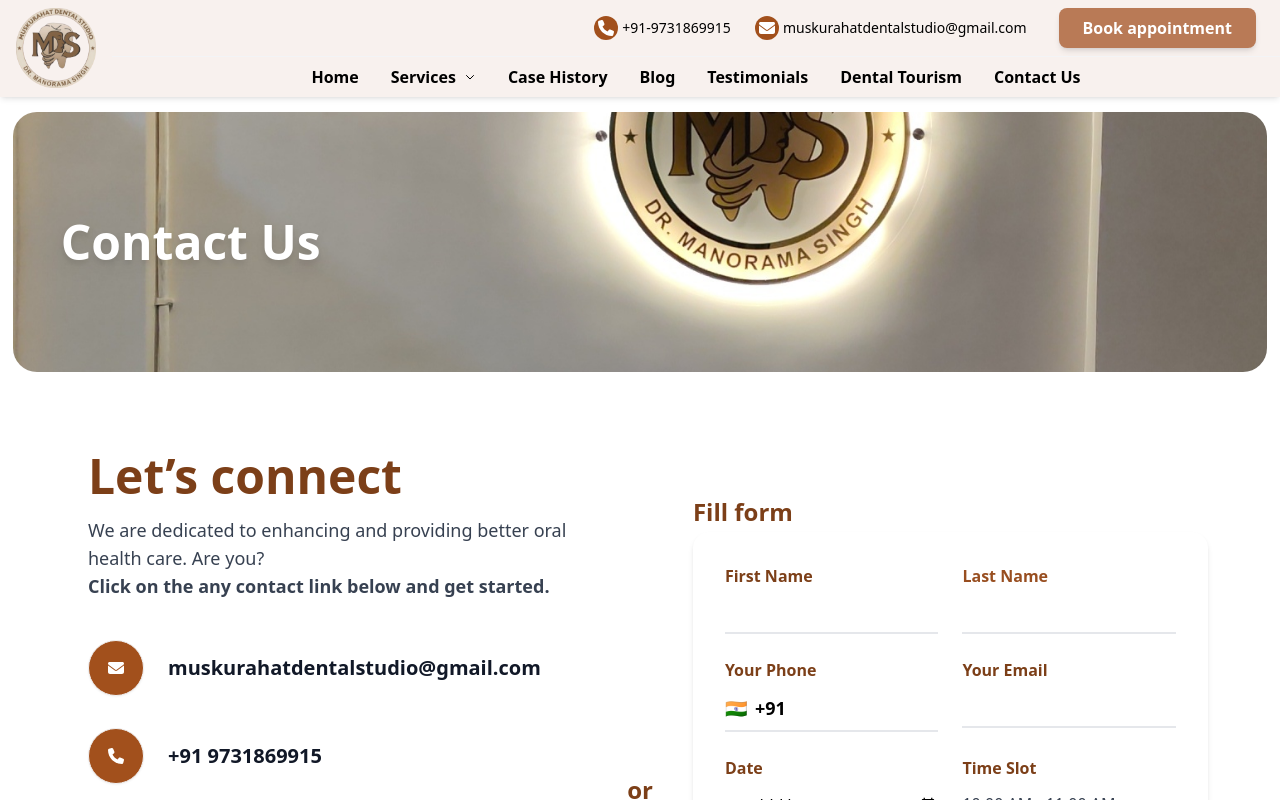
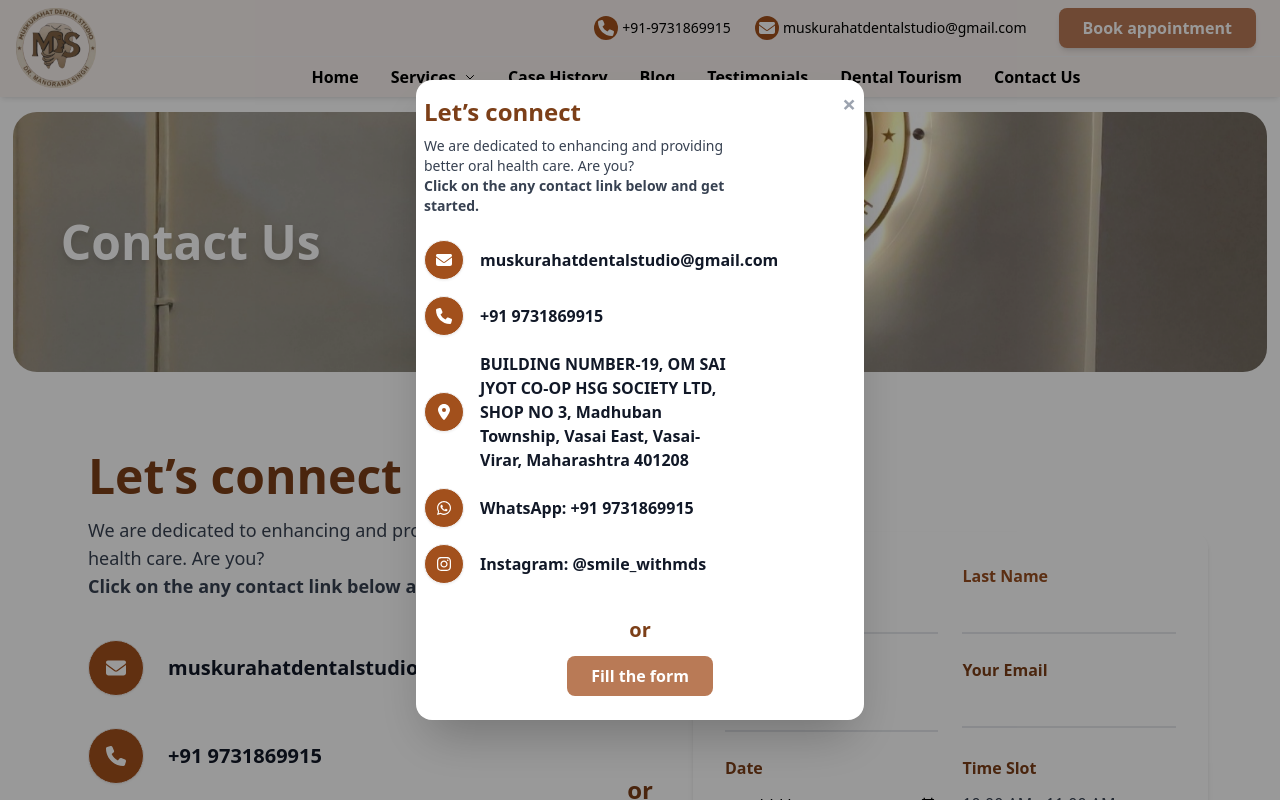
Before and after one commit to hrishi2710/dental-website-frontend, a React (Create React App) app: page /contact-us in a window 1280 px wide. Both pictures are taken after a click on the button "Book appointment". Shown: the top 800 px of the page. Built offline with nearby package versions, Linux system fonts and the light colour scheme.

Commit message:
Added modals for the book appointment button

```diff
--- a/src/App.js
+++ b/src/App.js
@@ -11,9 +11,13 @@ import TeamEntry from './components/Team/TeamEntry';
 import { Routes, Route, useLocation } from 'react-router-dom';
 import ServicePageEntry from './components/Services/IndividualServices/ServicePageEntry';
 import ContactUs from './components/ContactUs/ContactUs';
+import ContactUsFormModal from './components/ContactUs/ContactUsFormModal';
+import ContactUsSocialModal from './components/ContactUs/ContactUsSocialModal';
 
 function App() {
   let [showSideDrawerMenu, setShowSideDrawerMenu] = useState(false);
+  const [showFormModal, setShowFormModal] = useState(false);
+  const [showSocialModal, setShowSocialModal] = useState(false);
   const location = useLocation();
 
   useEffect(() => {
@@ -28,9 +32,20 @@ function App() {
     setShowSideDrawerMenu(true);
   }
 
+  let closeFormModal = () => setShowFormModal(false);
+  let closeSocialModal = () => setShowSocialModal(false);
+
+  // When 'Book appointment' is clicked, show the social modal
+  let handleBookAppointment = () => setShowSocialModal(true);
+  // When 'Fill the form' is clicked in the social modal, close it and open the form modal
+  let handleFillForm = () => {
+    setShowSocialModal(false);
+    setShowFormModal(true);
+  };
+
   return (
     <div className='relative'>
-      <Header openSideDrawerHandler={openSideDrawerHandler} />
+      <Header openSideDrawerHandler={openSideDrawerHandler} onBookAppointment={handleBookAppointment} />
       <div className="pt-20 md:pt-24">
         <Routes>
           <Route path="/services/:serviceLabel" element={<ServicePageEntry />} />
@@ -51,6 +66,8 @@ function App() {
       )}
       <SideDrawerMenu show={showSideDrawerMenu} onClose={closeSideDrawerHandler} />
       <ContactFooter />
+      <ContactUsSocialModal open={showSocialModal} onClose={closeSocialModal} onFillForm={handleFillForm} />
+      <ContactUsFormModal open={showFormModal} onClose={closeFormModal} />
     </div>
   );
 }
--- a/src/components/BookAppointmentButton.js
+++ b/src/components/BookAppointmentButton.js
@@ -1,5 +1,9 @@
-const BookAppointmentButton = () => (
-  <button className="bg-[#b97a56] hover:bg-[#a05f3c] text-white font-semibold px-6 py-2 rounded-lg shadow-md transition-colors">
+const BookAppointmentButton = ({ onClick }) => (
+  <button
+    className="bg-[#b97a56] hover:bg-[#a05f3c] text-white font-semibold px-6 py-2 rounded-lg shadow-md transition-colors"
+    onClick={onClick}
+    type="button"
+  >
     Book appointment
   </button>
 );
--- /dev/null
+++ b/src/components/ContactUs/ContactUsFormModal.js
@@ -0,0 +1,24 @@
+import React from 'react';
+import ContactUsForm from './ContactUsForm';
+
+const ContactUsFormModal = ({ open, onClose }) => {
+  if (!open) return null;
+  return (
+    <div className="fixed inset-0 z-50 flex items-center justify-center bg-black bg-opacity-40">
+      <div className="relative w-full max-w-xl mx-4">
+        <button
+          className="absolute top-2 right-2 text-3xl text-gray-400 hover:text-[#7c3f18] font-bold z-10"
+          onClick={onClose}
+          aria-label="Close"
+        >
+          &times;
+        </button>
+        <div className="bg-white rounded-2xl shadow-2xl p-0">
+          <ContactUsForm />
+        </div>
+      </div>
+    </div>
+  );
+};
+
+export default ContactUsFormModal;
--- a/src/components/ContactUs/ContactUsSocial.js
+++ b/src/components/ContactUs/ContactUsSocial.js
@@ -36,33 +36,32 @@ const contactInfo = [
   },
 ];
 
-// const iconCircleClass =
-//   'bg-[#a2501c] text-white rounded-full w-14 h-14 flex items-center justify-center text-xl';
-const iconCircleClass =
-  'bg-[#a2501c] text-white rounded-full flex items-center justify-center w-14 h-14 aspect-square shadow-sm border border-gray-100';
-
-const ContactUsSocial = () => (
-  <div className="max-w-lg px-4 py-8">
-    <h2 className="text-4xl md:text-5xl font-bold text-[#7c3f18] mb-4">Let’s connect</h2>
-    <p className="text-lg text-gray-700 mb-10">
+const ContactUsSocial = ({ small }) => {
+  const iconCircleClass = small
+    ? 'bg-[#a2501c] text-white rounded-full flex items-center justify-center w-10 h-10 aspect-square shadow-sm border border-gray-100 text-base'
+    : 'bg-[#a2501c] text-white rounded-full flex items-center justify-center w-14 h-14 aspect-square shadow-sm border border-gray-100 text-xl';
+  return (
+    <div className={small ? 'max-w-xs px-2 py-4' : 'max-w-lg px-4 py-8'}>
+      <h2 className={small ? 'text-2xl font-bold text-[#7c3f18] mb-2' : 'text-4xl md:text-5xl font-bold text-[#7c3f18] mb-4'}>Let’s connect</h2>
+      <p className={small ? 'text-sm text-gray-700 mb-6' : 'text-lg text-gray-700 mb-10'}>
         We are dedicated to enhancing and providing better oral health care. Are you?
         <br />
         <b>Click on the any contact link below and get started.</b>
       </p>
-    <div className="space-y-8 mb-8">
+      <div className={small ? 'space-y-4 mb-4' : 'space-y-8 mb-8'}>
         {contactInfo.map((item, idx) => (
-        <div key={idx} className="flex items-center gap-6">
+          <div key={idx} className={small ? 'flex items-center gap-4' : 'flex items-center gap-6'}>
             {item.href ? (
               <a
                 href={item.href}
                 target={item.href.startsWith('http') ? '_blank' : undefined}
                 rel="noopener noreferrer"
-              className="flex items-center gap-6 group"
+                className={small ? 'flex items-center gap-4 group' : 'flex items-center gap-6 group'}
               >
-              <span className={iconCircleClass + " group-hover:bg-[#7c3f18] transition-colors"}>
+                <span className={iconCircleClass + ' group-hover:bg-[#7c3f18] transition-colors'}>
                   <FontAwesomeIcon icon={item.icon} />
                 </span>
-              <span className="text-lg md:text-xl text-gray-900 font-bold">
+                <span className={small ? 'text-base text-gray-900 font-bold' : 'text-lg md:text-xl text-gray-900 font-bold'}>
                   {item.label}
                 </span>
               </a>
@@ -71,7 +70,7 @@ const ContactUsSocial = () => (
                 <span className={iconCircleClass}>
                   <FontAwesomeIcon icon={item.icon} />
                 </span>
-              <span className="text-lg md:text-xl text-gray-900 font-bold">{item.label}</span>
+                <span className={small ? 'text-base text-gray-900 font-bold' : 'text-lg md:text-xl text-gray-900 font-bold'}>{item.label}</span>
               </>
             )}
           </div>
@@ -79,5 +78,6 @@ const ContactUsSocial = () => (
       </div>
     </div>
   );
+};
 
 export default ContactUsSocial;
--- /dev/null
+++ b/src/components/ContactUs/ContactUsSocialModal.js
@@ -0,0 +1,33 @@
+import React from 'react';
+import ContactUsSocial from './ContactUsSocial';
+
+const ContactUsSocialModal = ({ open, onClose, onFillForm }) => {
+  if (!open) return null;
+  return (
+    <div className="fixed inset-0 z-50 flex items-center justify-center bg-black bg-opacity-40">
+      <div className="relative w-full max-w-md mx-2">
+        <button
+          className="absolute top-2 right-2 text-2xl text-gray-400 hover:text-[#7c3f18] font-bold z-10"
+          onClick={onClose}
+          aria-label="Close"
+        >
+          &times;
+        </button>
+        <div className="bg-white rounded-2xl shadow-2xl p-0">
+          <ContactUsSocial small />
+          <div className="flex flex-col items-center justify-center pb-6">
+            <div className="text-xl font-bold text-[#7c3f18] mb-3">or</div>
+            <button
+              className="bg-[#b97a56] hover:bg-[#a05f3c] text-white font-bold py-2 px-6 rounded-lg text-base transition-colors"
+              onClick={onFillForm}
+            >
+              Fill the form
+            </button>
+          </div>
+        </div>
+      </div>
+    </div>
+  );
+};
+
+export default ContactUsSocialModal;
--- a/src/components/Header.js
+++ b/src/components/Header.js
@@ -12,13 +12,13 @@ const Header = (props) => (
         <div className="flex flex-row items-center justify-between px-6 py-2 w-full bg-[#f8f1ee]">
           <ContactInfo />
           <div className="hidden md:flex justify-end flex-shrink-0 ml-8">
-            <BookAppointmentButton />
+            <BookAppointmentButton onClick={props.onBookAppointment} />
           </div>
         </div>
         <NavBarMenu />
       </div>
     </div>
-    <MobileBookButton />
+    <MobileBookButton onClick={props.onBookAppointment} />
   </header>
 );
 
--- a/src/components/MobileBookButton.js
+++ b/src/components/MobileBookButton.js
@@ -1,8 +1,8 @@
 import BookAppointmentButton from './BookAppointmentButton';
 
-const MobileBookButton = () => (
+const MobileBookButton = ({ onClick }) => (
   <div className="fixed bottom-4 left-0 w-full flex justify-center z-50 md:hidden">
-    <BookAppointmentButton />
+    <BookAppointmentButton onClick={onClick} />
   </div>
 );
 
```
Lines whose indentation alone changed are shown as unchanged.
